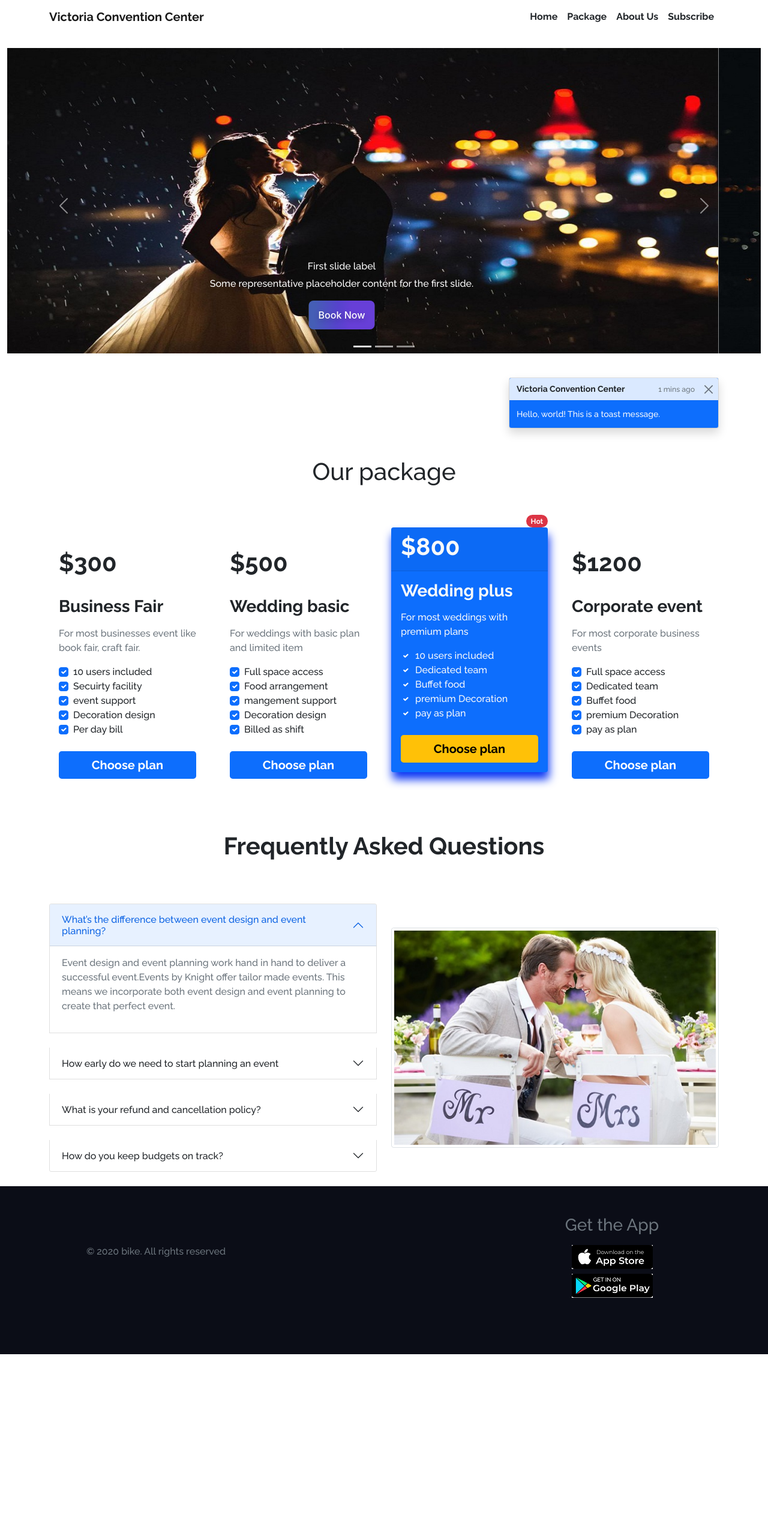
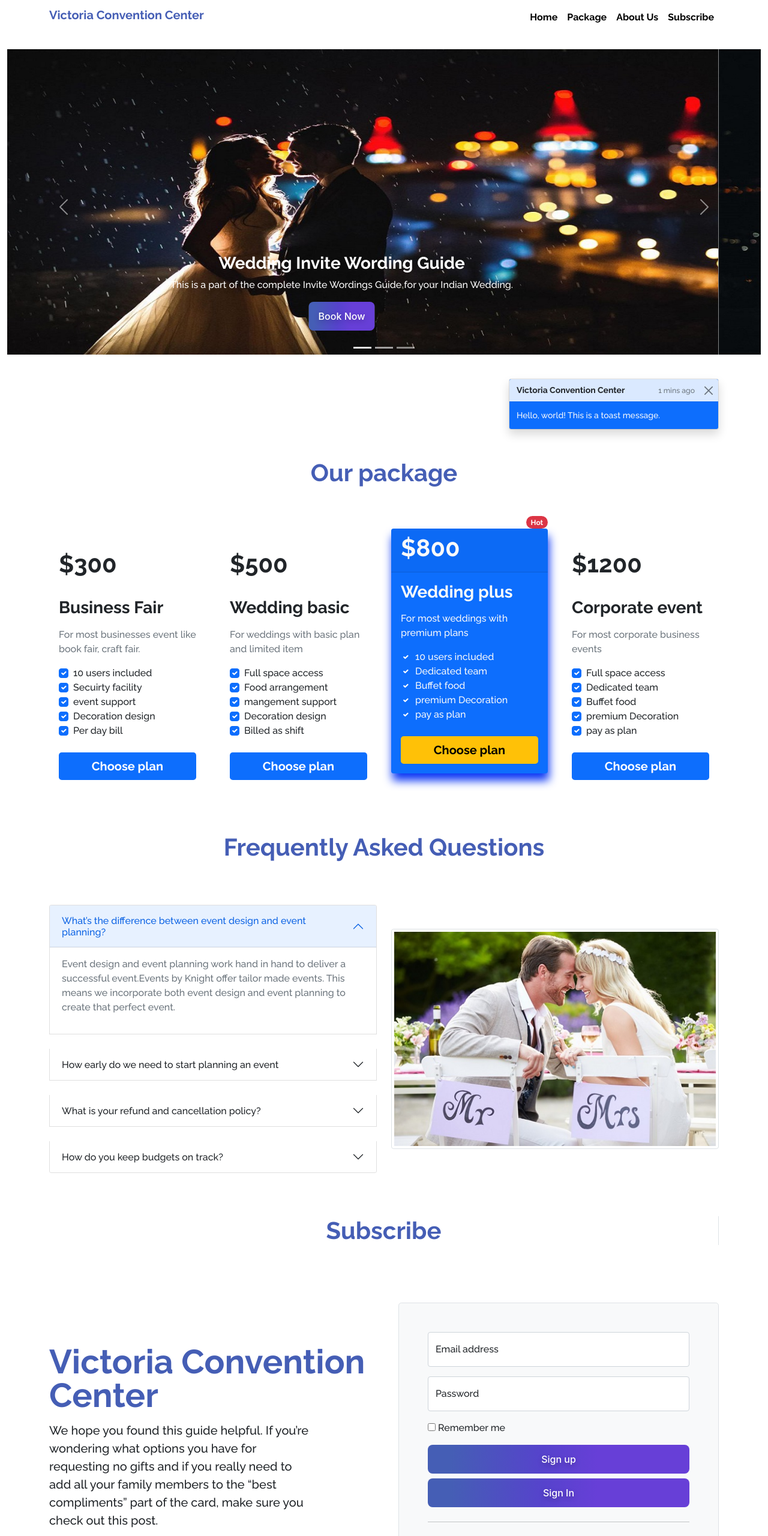
Before and after one commit to elaheerazob/convention-center, a plain HTML site: page index.html in a window 1280 px wide. Shown: the top 2560 px of the page at 60% size. Before the commit the page ends 2257 px from the top, so only its background shows below. Drawn offline with nearby package versions, Linux system fonts and the light colour scheme.

Commit message:
contact add

```diff
--- a/index.html
+++ b/index.html
@@ -1,5 +1,6 @@
 <!DOCTYPE html>
 <html lang="en">
+
 <head>
     <meta charset="UTF-8">
     <meta http-equiv="X-UA-Compatible" content="IE=edge">
@@ -7,7 +8,8 @@
     <title>Victoria Convention Center</title>
 
     <!-- Bootstrap CSS v5.0.2 -->
-    <link href="https://cdn.jsdelivr.net/npm/bootstrap@5.1.3/dist/css/bootstrap.min.css" rel="stylesheet" integrity="sha384-1BmE4kWBq78iYhFldvKuhfTAU6auU8tT94WrHftjDbrCEXSU1oBoqyl2QvZ6jIW3" crossorigin="anonymous">
+    <link href="https://cdn.jsdelivr.net/npm/bootstrap@5.1.3/dist/css/bootstrap.min.css" rel="stylesheet"
+        integrity="sha384-1BmE4kWBq78iYhFldvKuhfTAU6auU8tT94WrHftjDbrCEXSU1oBoqyl2QvZ6jIW3" crossorigin="anonymous">
     <!-- Google font -->
     <link rel="preconnect" href="https://fonts.googleapis.com">
     <link rel="preconnect" href="https://fonts.gstatic.com" crossorigin>
@@ -24,7 +26,7 @@
     <header class="bg-head-color " id="home">
         <nav class="navbar navbar-expand-lg navbar-light ">
             <div class="container">
-                <a class="navbar-brand fw-bold" href="#">Victoria Convention Center</a>
+                <a class="navbar-brand fw-bold " href="#"><h5 class="fw-bold all-head-color">Victoria Convention Center</h5></a>
                 <button class="navbar-toggler" type="button" data-bs-toggle="collapse"
                     data-bs-target="#navbarNavAltMarkup" aria-controls="navbarNavAltMarkup" aria-expanded="false"
                     aria-label="Toggle navigation">
@@ -32,16 +34,16 @@
                 </button>
                 <div class="collapse navbar-collapse" id="navbarNavAltMarkup">
                     <div class="navbar-nav ms-auto">
-                        <a class="nav-link text-dark fw-bold active" aria-current="page" href="#home">Home</a>
-                        <a class="nav-link text-dark fw-bold" href="#package">Package</a>
-                        <a class="nav-link text-dark fw-bold" href="#about">About Us</a>
-                        <a class="nav-link text-dark fw-bold" href="#subscribe">Subscribe</a>
+                        <a class="nav-link nav-link-color fw-bold active" aria-current="page" href="#home">Home</a>
+                        <a class="nav-link nav-link-color fw-bold" href="#package">Package</a>
+                        <a class="nav-link nav-link-color fw-bold" href="#about">About Us</a>
+                        <a class="nav-link nav-link-color fw-bold" href="#subscribe">Subscribe</a>
                     </div>
                 </div>
             </div>
         </nav>
 
-        <!-- banner section -->
+        <!-- slider section -->
         <section class="container-fluid my-4">
             <div id="carouselExampleCaptions" class="carousel slide" data-bs-ride="carousel">
                 <div class="carousel-indicators">
@@ -56,25 +58,25 @@
                     <div class="carousel-item mb-3 active">
                         <img src="image/slider/11.jpg" class="d-block w-100 " alt="...">
                         <div class="carousel-caption d-none d-sm-block">
-                            <h6 class="">First slide label</h6>
-                            <p>Some representative placeholder content for the first slide.</p>
-                            <button class="banner-color-btn">Book Now</button>
+                            <h3 class="fw-bold">Wedding Invite Wording Guide</h3>
+                            <p>This is a part of the complete Invite Wordings Guide for your Indian Wedding.</p>
+                            <a href="https://www.urbancompany.com/" target="_blank"><button class="banner-color-btn">Book Now</button></a>
                         </div>
                     </div>
                     <div class="carousel-item mb-3">
                         <img src="image/slider/22.jpg" class="d-block w-100 " alt="...">
                         <div class="carousel-caption d-none d-sm-block">
-                            <h5>Second slide label</h5>
-                            <p>Some representative placeholder content for the second slide.</p>
-                            <button class="banner-color-btn btn btn-danger ">Book Now</button>
+                            <h3 class="fw-bold">20 Wedding Saree Ideas To Inspire You!</h3>
+                            <p>This gorgeous Sabyasachi red working its magic in the palaces of Udaipur is just as beautiful….</p>
+                            <a href="https://www.urbancompany.com/" target="_blank"><button class="banner-color-btn">Book Now</button></a>
                         </div>
                     </div>
                     <div class="carousel-item mb-3">
                         <img src="image/slider/33.jpg" class="d-block w-100 " alt="...">
                         <div class="carousel-caption d-none d-sm-block">
-                            <h5>Third slide label</h5>
-                            <p>Some representative placeholder content for the third slide.</p>
-                            <button class="banner-color-btn btn btn-danger ">Book Now</button>
+                            <h3 class="fw-bold">Brides make sure to experiment</h3>
+                            <p>Once your makeup artist is done with the draping, walk around and try sitting on a low-chair that’ll match your mandap height and get comfortable with movement in the pleats.</p>
+                            <a href="https://www.urbancompany.com/" target="_blank"><button class="banner-color-btn">Book Now</button></a>
                         </div>
                     </div>
                 </div>
@@ -94,7 +96,8 @@
     <main>
         <!-- Toster Section  -->
         <section class="container">
-            <div role="alert" aria-live="assertive" aria-atomic="true" class="toast show bg-primary ms-auto" data-bs-autohide="false">
+            <div role="alert" aria-live="assertive" aria-atomic="true" class="toast show bg-primary ms-auto"
+                data-bs-autohide="false">
                 <div class="toast-header">
                     <strong class="me-auto text-dark">Victoria Convention Center </strong>
                     <small>1 mins ago</small>
@@ -107,7 +110,7 @@
         </section>
         <!-- Our package section -->
         <section class="container my-5">
-            <h1 class="text-center my-5">Our package</h1>
+            <h1 class="text-center fw-bold all-head-color my-5">Our package</h1>
             <div class="row row-cols-1 row-cols-md-4 mb-3 ">
                 <div class="col">
                     <div class="card mb-4 border-0 mt-5">
@@ -209,7 +212,7 @@
 
         <!-- Frequently Asked Questions section -->
         <section class="container">
-            <h1 class="text-center fw-bold my-5">Frequently Asked Questions</h1>
+            <h1 class="text-center fw-bold my-5 all-head-color">Frequently Asked Questions</h1>
             <div class="row">
                 <div class="col-md-6 ">
                     <div class="accordion " id="accordionPanelsStayOpenExample">
@@ -294,10 +297,42 @@
             </div>
         </section>
     </main>
+    <!-- contact us section -->
+    <section class="container">
+            <h1 class="text-center fw-bold all-head-color border-end  my-5">Subscribe</h1>
+            <div class="row align-items-center g-lg-5 py-5">
+                <div class="col-md-6 text-center text-lg-start">
+                    <h1 class="display-4 all-head-color fw-bold lh-1 mb-3">Victoria Convention Center</h1>
+                    <p class="col-lg-10 fs-5">We hope you found this guide helpful. If you’re wondering what options you have for requesting no gifts and if you really need to add all your family members to the “best compliments” part of the card, make sure you check out this post.</p>
+                </div>
+                <div class="col-md-6 mx-auto ">
+                    <form class="p-4 p-md-5 border rounded-3 bg-light">
+                        <div class="form-floating mb-3">
+                            <input type="email" class="form-control" id="floatingInput" placeholder="name@example.com">
+                            <label for="floatingInput">Email address</label>
+                        </div>
+                        <div class="form-floating mb-3">
+                            <input type="password" class="form-control" id="floatingPassword" placeholder="Password">
+                            <label for="floatingPassword">Password</label>
+                        </div>
+                        <div class="checkbox mb-3">
+                            <label>
+                                <input type="checkbox" value="remember-me"> Remember me
+                            </label>
+                        </div>
+                        <button class="w-100  banner-color-btn mb-2" type="submit">Sign up</button>
+                        <button class="w-100  banner-color-btn" type="submit">Sign In</button>
+                        <hr class="my-4">
+                        <small class="text-muted">By clicking Sign up, you agree to the terms of use.</small>
+                    </form>
+                </div>
+            </div>
+
+    </section>
 
 
-
-    <footer >
+    <!-- Footer section -->
+    <footer>
         <div class="container">
             <div class="row d-flex justify-content-between align-items-center  ">
                 <div class="col-md-4 mt-5">
@@ -306,7 +341,7 @@
                 <div class="col-md-4 mt-5 d-flex flex-column justify-content-center align-items-center">
                     <h3 class="text-muted">Get the App</h3>
 
-                        <a href=""><img class="my-2" src="image/app store.png" alt=""></a>
+                    <a href=""><img class="my-2 " src="image/app store.png" alt=""></a>
                     <a href=""><img src="image/google paly.png" alt=""></a>
 
                 </div>
@@ -315,7 +350,9 @@
     </footer>
 
     <!-- Bootstrap JavaScript Libraries -->
-    <script src="https://cdn.jsdelivr.net/npm/bootstrap@5.1.3/dist/js/bootstrap.bundle.min.js" integrity="sha384-ka7Sk0Gln4gmtz2MlQnikT1wXgYsOg+OMhuP+IlRH9sENBO0LRn5q+8nbTov4+1p" crossorigin="anonymous"></script>
+    <script src="https://cdn.jsdelivr.net/npm/bootstrap@5.1.3/dist/js/bootstrap.bundle.min.js"
+        integrity="sha384-ka7Sk0Gln4gmtz2MlQnikT1wXgYsOg+OMhuP+IlRH9sENBO0LRn5q+8nbTov4+1p"
+        crossorigin="anonymous"></script>
 </body>
 
 </html>
--- a/style.css
+++ b/style.css
@@ -1,5 +1,14 @@
 body{
     font-family: 'Raleway', sans-serif;
+}
+.all-head-color{
+    color: #455EB5 ;
+}
+.nav-link-color{
+    color: #000 !important;
+}
+.nav-link-color:hover{
+    color: #455EB5 !important;
 }
 .banner-color-btn {
     background-image: linear-gradient(92.88deg, #455EB5 9.16%, #5643CC 43.89%, #673FD7 64.72%);
```
Lines whose indentation alone changed are shown as unchanged.
